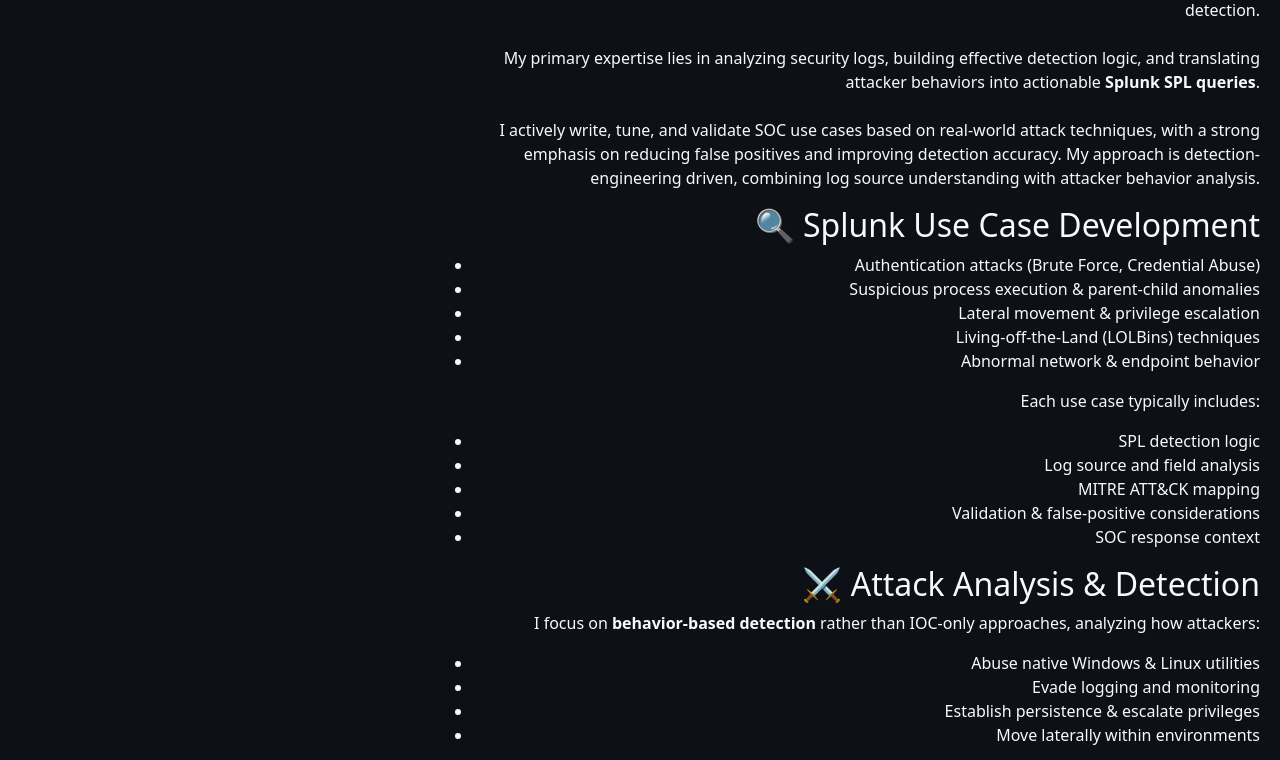
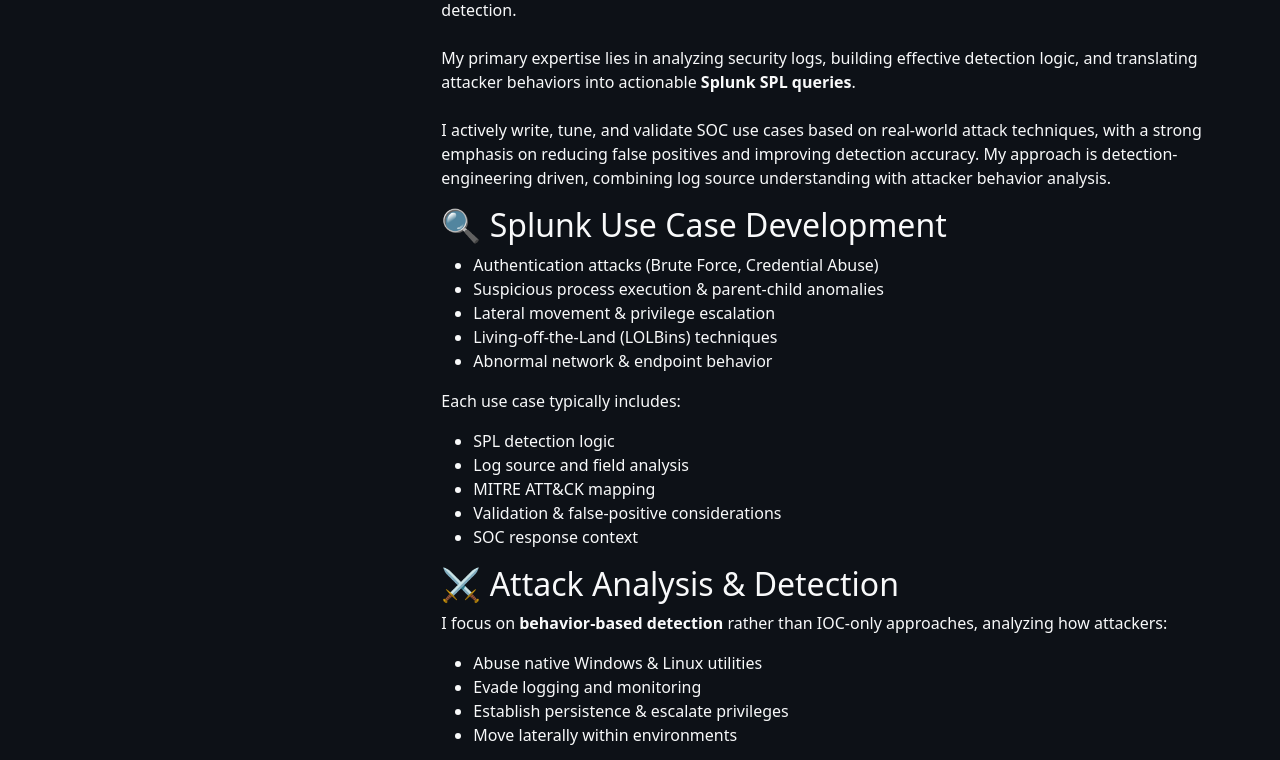
Before and after one commit to arshiyamars/arshiyamars.github.io, a plain HTML site: page index.html in a window 1280 px wide. Shown: the part 538-1298 px from the top of the page. Drawn offline with nearby package versions, Linux system fonts and the light colour scheme.

Commit message:
fixed css

```diff
--- a/style/style.css
+++ b/style/style.css
@@ -1,7 +1,7 @@
 
     body {
       scroll-behavior: smooth;
-      background-color: #0D1117;
+      background: #0D1117;
     }
     #contaier{
         text-align: center;
@@ -14,7 +14,7 @@
         border-radius: 50%;
        	width:200px
    }
-#col-md {
+#col-md-4{
         margin-top: 100px;
         padding-right: 50px;
         text-align: center;
@@ -23,5 +23,5 @@
         margin: 20px;
 }
 .aling{
-    text-align: right;
+    text-align: left;
 }
```
